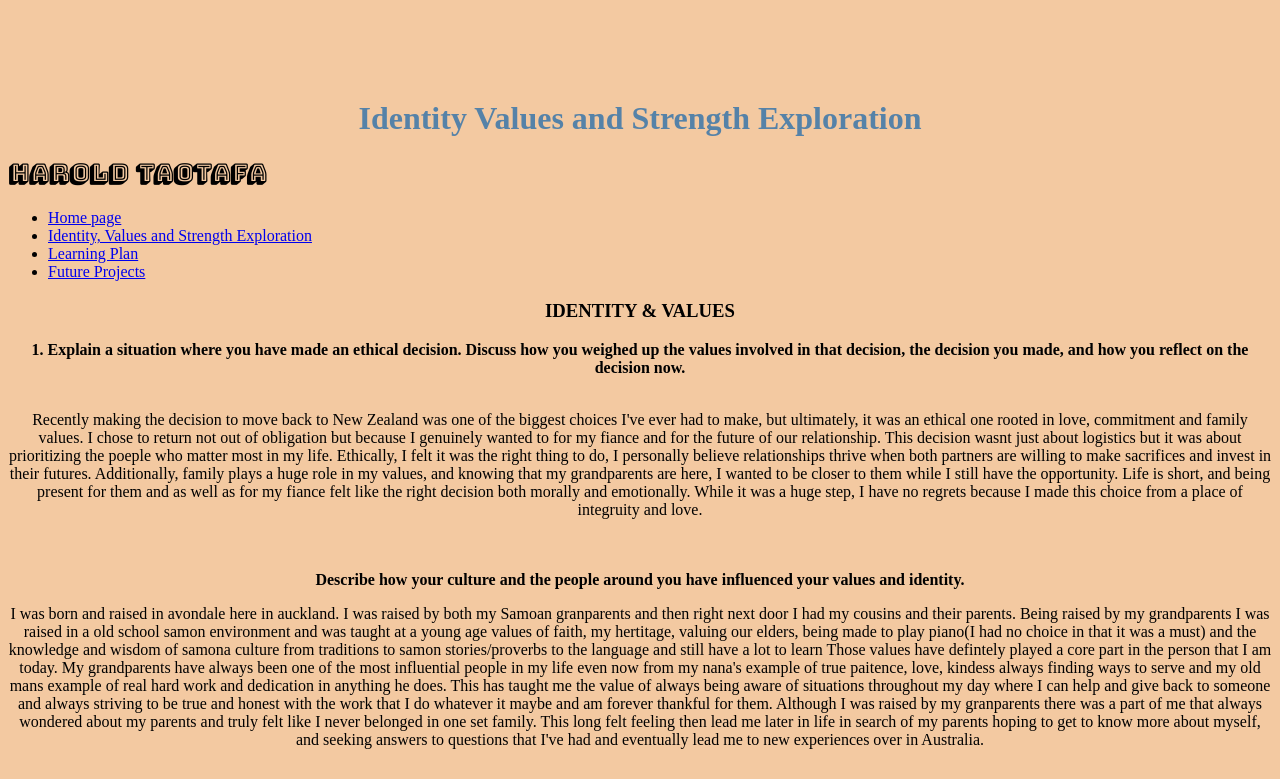
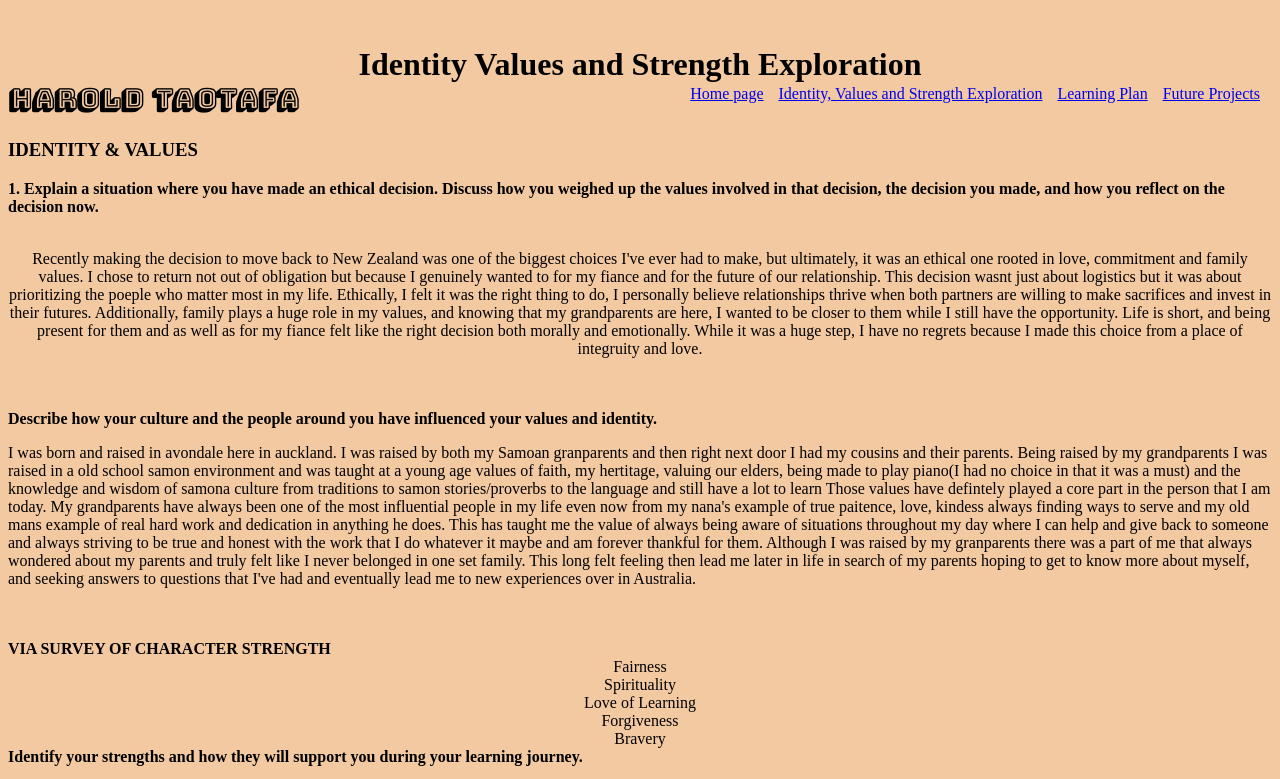
Before and after one commit to Haroldtaov/Haroldtaov.github.io, a plain HTML site: page Identity Blog.html in a window 1280 px wide. Shown: the top 779 px of the page. Drawn offline with Linux system fonts and the light colour scheme; a web font is replaced by a local one.

Commit message:
changed stylesfonts/styles to new created files

```diff
--- a/Styles/main.css
+++ b/Styles/main.css
@@ -2,10 +2,16 @@ body {
   background-color: rgba(240, 187, 137, 0.792);
 }
 
-h1 {
+.header-title{
+   position: absolute; /*Allows Manuel Position*/
+   top:20px ;/* moves it down from the top*/
+   left:20px; /* Moves it right from the left*/
+   Margin:0; /* removes the extra space*/
+}
+
+.main-page h1 {
   color: rgb(85, 130, 168);
-  text-align: center;
-  margin-top: 100px;
+
 }
 
 h2 {
@@ -14,8 +20,11 @@ h2 {
 h3 {
   padding
 }
-.centre-text {
+.centre-text ul {
   text-align: center;
+  list-style-type: none;/* removes bullet points */
+  padding:0;/* removes extra padding*/
+  margin:0;/* ensures no extra spacing*/
 }
 p {
   text-align: center;
@@ -31,11 +40,32 @@ p {
   border-radius:10px ;
   box-shadow:10px, black;
 
-
-
 }
 .bungee-shade-regular {
   font-family: 'Bungee Shade', sans-serif;
   font-weight: 400;
   font-style: normal;
 }
+
+.top-right-nav ul{
+  position:absolute; /* Allows for the position to be moved manuelly*/
+  top: 85px;
+  right:20px;
+  display:flex; /* Alligns links Horzontally*/
+  gap: 15px; /*adds spacing between links*/
+  list-style: none; /* Removes bullet points */
+  padding:0;
+  Margin:0;
+}
+.top-right-nav li{
+  display:inline; /* makes sure the list items are inline*/
+}
+
+.Heading{
+  position: relative;
+  text-align: center;
+  top: 25px;
+  }
+  .Title-size {
+    font-size: large;
+  }
```
